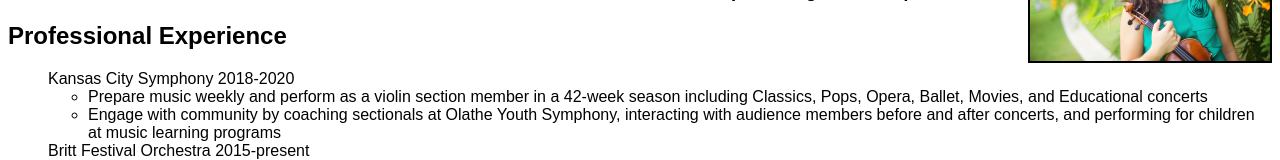
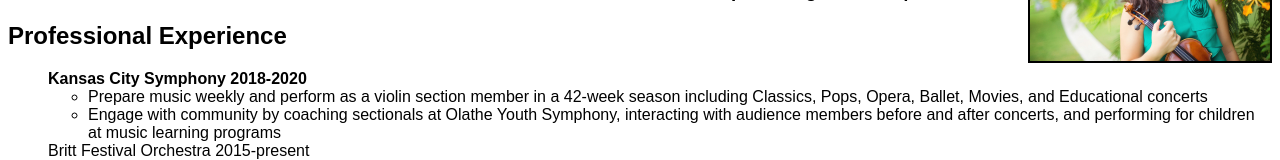
Before and after one commit to RubySpeeders/RubySpeeders.github.io, a plain HTML site: page index.html in a window 1280 px wide. Shown: the part 122-282 px from the top of the page. Drawn offline with Linux system fonts and the light colour scheme.

Commit message:
attempting to bold

```diff
--- a/index.html
+++ b/index.html
@@ -14,7 +14,7 @@
       <section class="experience">
         <h2>Professional Experience</h2>
           <ul class="nobullets">
-            <li>Kansas City Symphony 2018-2020</li>
+            <li><strong>Kansas City Symphony 2018-2020</strong></li>
               <ul>
                 <li>Prepare music weekly and perform as a violin section member in a 42-week season including Classics, Pops, Opera, Ballet, Movies, and Educational concerts</li>
                 <li>Engage with community by coaching sectionals at Olathe Youth Symphony, interacting with audience members before and after concerts, and performing for children at music learning programs</li>
```
